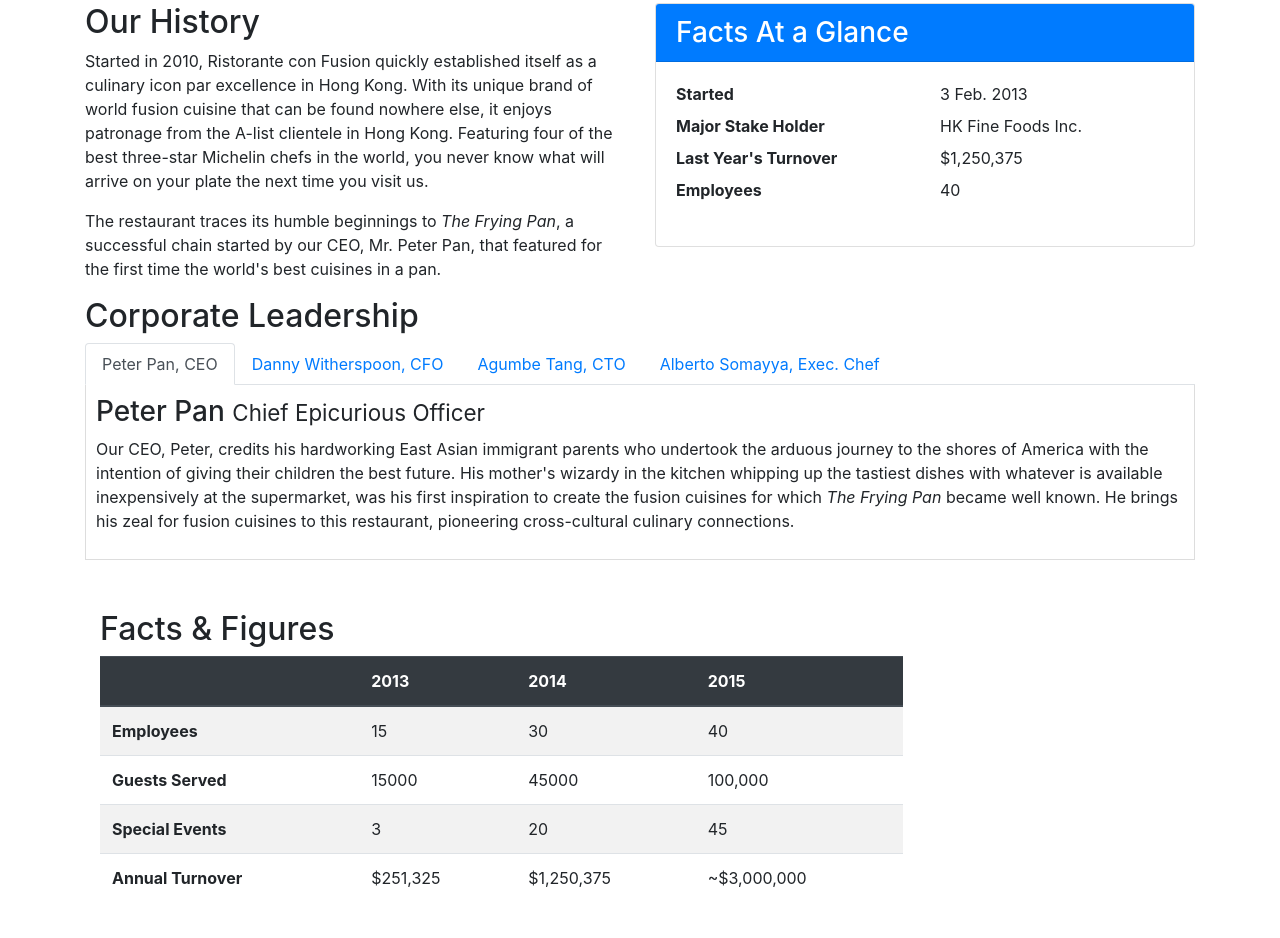
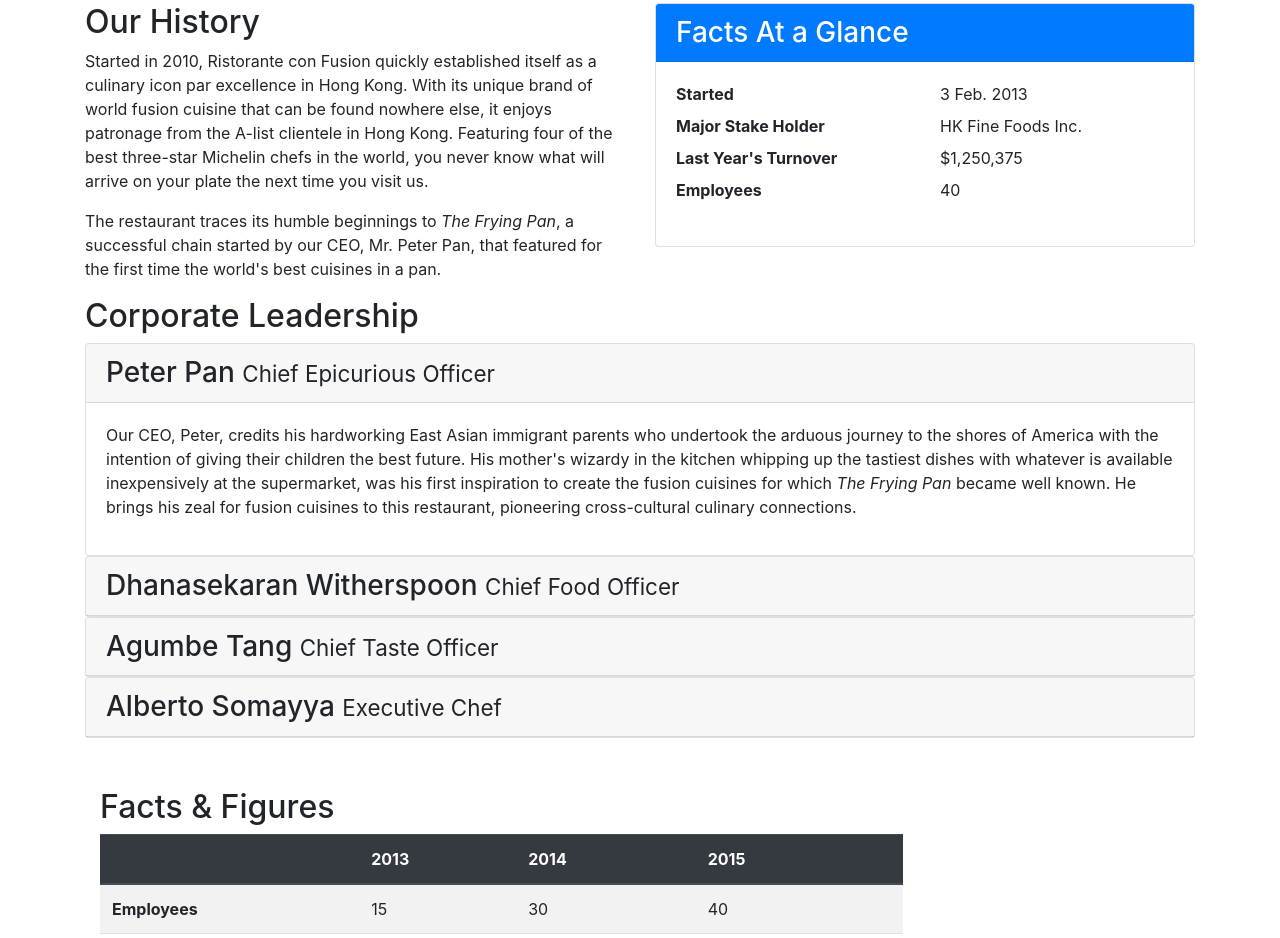
Before and after one commit to kushagragarwal2443/BootstrapConFusionSite, a website: page aboutus.html in a window 1280 px wide. Shown: the part 462-1400 px from the top of the page. Drawn offline with nearby package versions, Linux system fonts and the light colour scheme.

Commit message:
Accordion Added

```diff
--- a/aboutus.html
+++ b/aboutus.html
@@ -90,50 +90,64 @@
         <div class="row">
             <div class="col-12">
                 <h2>Corporate Leadership</h2>
-                <ul class="nav nav-tabs">
-                        <li class="nav-item">
-                          <a class="nav-link active" href="#peter"
-                            role="tab" data-toggle="tab">Peter Pan, CEO</a>
-                        </li>
-                        <li class="nav-item">
-                          <a class="nav-link" href="#danny" role="tab"
-                            data-toggle="tab">Danny Witherspoon, CFO</a>
-                        </li>
-                        <li class="nav-item">
-                          <a class="nav-link" href="#agumbe"role="tab"
-                            data-toggle="tab">Agumbe Tang, CTO</a>
-                        </li>
-                        <li class="nav-item">
-                          <a class="nav-link" href="#alberto" role="tab"
-                            data-toggle="tab">Alberto Somayya, Exec. Chef</a>
-                        </li>
-                </ul>
-                <div class="tab-content">
+                <div id="accordion">
+                        <div class="card">
+                                <div class="card-header" role="tab" id="peterhead">
+                                <h3 class="mb-0">
+                                    <a data-toggle="collapse" data-target="#peter">
+                                    Peter Pan <small>Chief Epicurious Officer</small>
+                                    </a>
+                                </h3>
+                                </div>
+                                <div class="collapse show" id="peter" data-parent="#accordion">
+                                    <div class="card-body">
+                                        <p class="d-none d-sm-block">Our CEO, Peter, credits his hardworking East Asian immigrant parents who undertook the arduous journey to the shores of America with the intention of giving their children the best future. His mother's wizardy in the kitchen whipping up the tastiest dishes with whatever is available inexpensively at the supermarket, was his first inspiration to create the fusion cuisines for which <em>The Frying Pan</em> became well known. He brings his zeal for fusion cuisines to this restaurant, pioneering cross-cultural culinary connections.</p>
+                                    </div>
+                                </div>
+                        </div>
+                        <div class="card">
+                                <div class="card-header" role="tab" id="dannyhead">
+                                <h3 class="mb-0">
+                                    <a class="collapsed" data-toggle="collapse" data-target="#danny">
+                                    Dhanasekaran Witherspoon <small>Chief Food Officer</small>
+                                    </a>
+                                </h3>
+                            </div>
+                            <div class="collapse" id="danny" data-parent="#accordion">
+                                <div class="card-body">
+                                    <p class="d-none d-sm-block">Our CFO, Danny, as he is affectionately referred to by his colleagues, comes from a long established family tradition in farming and produce. His experiences growing up on a farm in the Australian outback gave him great appreciation for varieties of food sources. As he puts it in his own words, <em>Everything that runs, wins, and everything that stays, pays!</em></p>
+                                </div>
+                            </div>
+                        </div>
+                        <div class="card">
+                                <div class="card-header" role="tab" id="agumbehead">
+                                <h3 class="mb-0">
+                                    <a class="collapsed" data-toggle="collapse" data-target="#agumbe">
+                                    Agumbe Tang <small>Chief Taste Officer</small>
+                                    </a>
+                                </h3>
+                            </div>
+                            <div class="collapse" id="agumbe" data-parent="#accordion">
+                                <div class="card-body">
+                                    <p class="d-none d-sm-block">Blessed with the most discerning gustatory sense, Agumbe, our CTO, personally ensures that every dish that we serve meets his exacting tastes. Our chefs dread the tongue lashing that ensues if their dish does not meet his exacting standards. He lives by his motto, <em>You click only if you survive my lick.</em></p>
 
-                        <div role="tabpanel" class="tab-pane fade show active" id="peter">
-                        <h3>Peter Pan <small>Chief Epicurious Officer</small></h3>
-                        <p class="d-none d-sm-block">Our CEO, Peter, credits his hardworking East Asian immigrant parents who undertook the arduous journey to the shores of America with the intention of giving their children the best future. His mother's wizardy in the kitchen whipping up the tastiest dishes with whatever is available inexpensively at the supermarket, was his first inspiration to create the fusion cuisines for which <em>The Frying Pan</em> became well known. He brings his zeal for fusion cuisines to this restaurant, pioneering cross-cultural culinary connections.</p>
+                                </div>
+                            </div>
+                        </div>
+                        <div class="card">
+                                <div class="card-header" role="tab" id="albertohead">
+                                <h3 class="mb-0">
+                                    <a class="collapsed" data-toggle="collapse" data-target="#alberto">
+                                    Alberto Somayya <small>Executive Chef</small>
+                                    </a>
+                                </h3>
+                            </div>
+                            <div class="collapse" id="alberto" data-parent="#accordion">
+                                <div class="card-body">
+                                    <p class="d-none d-sm-block">Award winning three-star Michelin chef with wide International experience having worked closely with whos-who in the culinary world, he specializes in creating mouthwatering Indo-Italian fusion experiences. He says, <em>Put together the cuisines from the two craziest cultures, and you get a winning hit! Amma Mia!</em></p>
 
-                        </div>
-
-                        <div role="tabpanel" class="tab-pane fade" id="danny">
-                        <h3>Dhanasekaran Witherspoon <small>Chief Food Officer</small></h3>
-                        <p class="d-none d-sm-block">
-                        Our CFO, Danny, as he is affectionately referred to by his colleagues, comes from a long established family tradition in farming and produce. His experiences growing up on a farm in the Australian outback gave him great appreciation for varieties of food sources. As he puts it in his own words, <em>Everything that runs, wins, and everything that stays, pays!</em></p>
-
-                        </div>
-
-                        <div role="tabpanel" class="tab-pane fade" id="agumbe">
-                        <h3>Agumbe Tang <small>Chief Taste Officer</small></h3>
-                        <p class="d-none d-sm-block">
-                        Blessed with the most discerning gustatory sense, Agumbe, our CTO, personally ensures that every dish that we serve meets his exacting tastes. Our chefs dread the tongue lashing that ensues if their dish does not meet his exacting standards. He lives by his motto, <em>You click only if you survive my lick.</em></p>
-
-                        </div>
-
-                        <div role="tabpanel" class="tab-pane fade" id="alberto">
-                        <h3>Alberto Somayya <small>Executive Chef</small></h3>
-                        <p class="d-none d-sm-block">
-                        Award winning three-star Michelin chef with wide International experience having worked closely with whos-who in the culinary world, he specializes in creating mouthwatering Indo-Italian fusion experiences. He says, <em>Put together the cuisines from the two craziest cultures, and you get a winning hit! Amma Mia!</em></p>
+                                </div>
+                            </div>
                         </div>
                 </div>
             </div>
```
